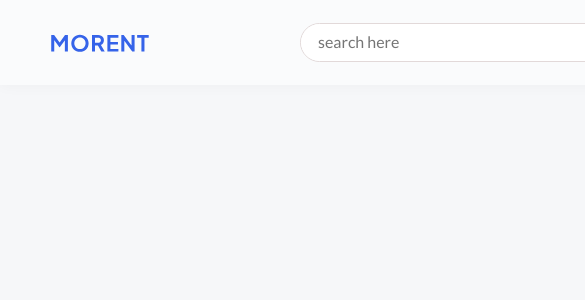
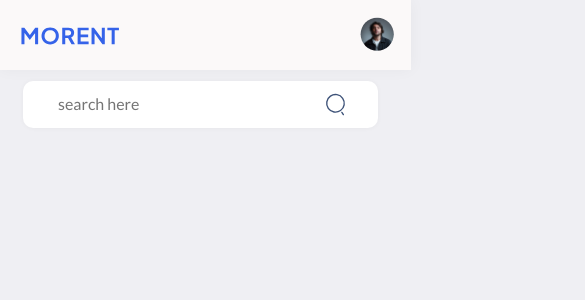
Before and after one commit to Abolfazl181920/car-rent, a React (Vite) app: page / in a window 390 px wide. Shown: the top 300 px of the page, 585 px wide, since content can reach past the window. Built offline with nearby package versions, Linux system fonts and the light colour scheme.

Commit message:
[responsive]: responsive header, logo, searchbar, profile!

```diff
--- a/src/components/header/LeftSide.jsx
+++ b/src/components/header/LeftSide.jsx
@@ -6,10 +6,8 @@ export const LeftSide = () => {
     return(
         <div>
             <img className={styles.ellogo} src={images.logo5} alt="logo" />
-            <div className={styles.bar}>
-                <input className={styles.searchbar} placeholder="search here" type="text" />
-                <img className={styles.sicon} src={images.icon8} />
-            </div>
+            <input className={styles.searchbar} placeholder="search here" type="text" />
+            <img className={styles.sicon} src={images.icon8} />
         </div>
     )
 }
--- a/src/components/header/Styles.module.css
+++ b/src/components/header/Styles.module.css
@@ -10,10 +10,17 @@
     justify-content: space-between;
     height: 85px;
     width: 1366px;
-    background-color: rgba(255, 255, 255, 0.4);
+    background-color: #fbf9f9;
     box-shadow:
     0 1.8px 3px rgba(0, 0, 0, 0.0016),
     0 .2px 15px rgba(0, 0, 0, 0.042)
+}
+
+@media only screen and (max-width: 412px) {
+    .flexiable {
+        height: 70px;
+        width: 411.2px;
+    }
 }
 
 /* RightSide.jsx */
@@ -27,6 +34,17 @@
     padding: 50px;
 }
 
+@media only screen and (max-width: 412px) {
+    .rightposition :not(:last-child) {
+        display: none;
+    }
+
+    .rightposition :last-child {
+        position: relative;
+        right: 70px;
+    }
+}
+
 /* LeftSide.jsx */
 .ellogo {
     transform: rotate(-10deg);
@@ -37,11 +55,11 @@
     top: 30px;
 }
 
-.bar {
-    margin-left: 300px;
-    width: 400px;
-    border-radius: 30px;
-    border: 1px solid var(--gray);
+@media only screen and (max-width: 412px) {
+    .ellogo {
+        padding-left: 20px;
+        top: 20px;
+    }
 }
 
 .searchbar {
@@ -54,12 +72,37 @@
     border-bottom-left-radius: 30px;
 }
 
+@media only screen and (max-width: 412px) {
+    .searchbar {
+        margin-left: 23px;
+        margin-top: 170px;
+        height: 45px;
+        width: 333px;
+        padding-left: 20px;
+        border-top-left-radius: 10px;
+        border-bottom-left-radius: 10px;
+        border-top-right-radius: 10px;
+        border-bottom-right-radius: 10px;
+        box-shadow:
+        0 1.8px 3px rgba(0, 0, 0, 0.0016),
+        0 .2px 5px rgba(0, 0, 0, 0.042)
+    }
+}
+
 .sicon {
     height: 20px;
     position: relative;
     top: 5px;
     left: 20px;
     cursor: pointer;
+}
+
+@media only screen and (max-width: 412px) {
+    .sicon {
+        height: 28px;
+        top: -37px;
+        left: 323px;
+    }
 }
 
 ::placeholder {
--- a/src/index.css
+++ b/src/index.css
@@ -6,5 +6,5 @@ body {
   display: flex;
   place-items: center;
   font-family: 'Lato', sans-serif;
-  background-color: rgb(246, 247, 249);
+  background-color: rgb(239, 239, 243);
 }
--- a/vite.config.js
+++ b/vite.config.js
@@ -3,5 +3,8 @@ import react from '@vitejs/plugin-react'
 
 // https://vitejs.dev/config/
 export default defineConfig({
+  server: {
+    host: true
+  },
   plugins: [react()]
 })
```
